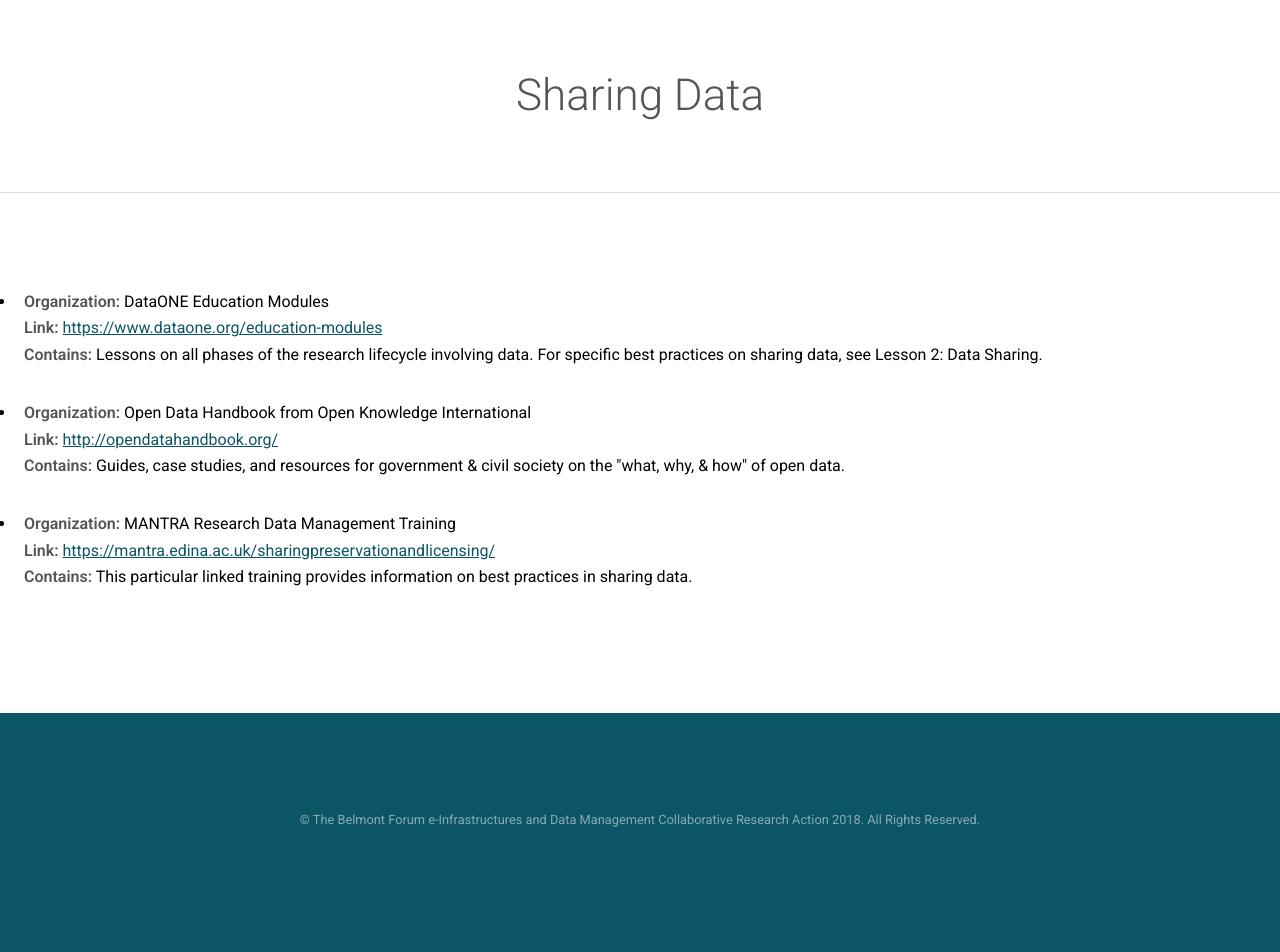
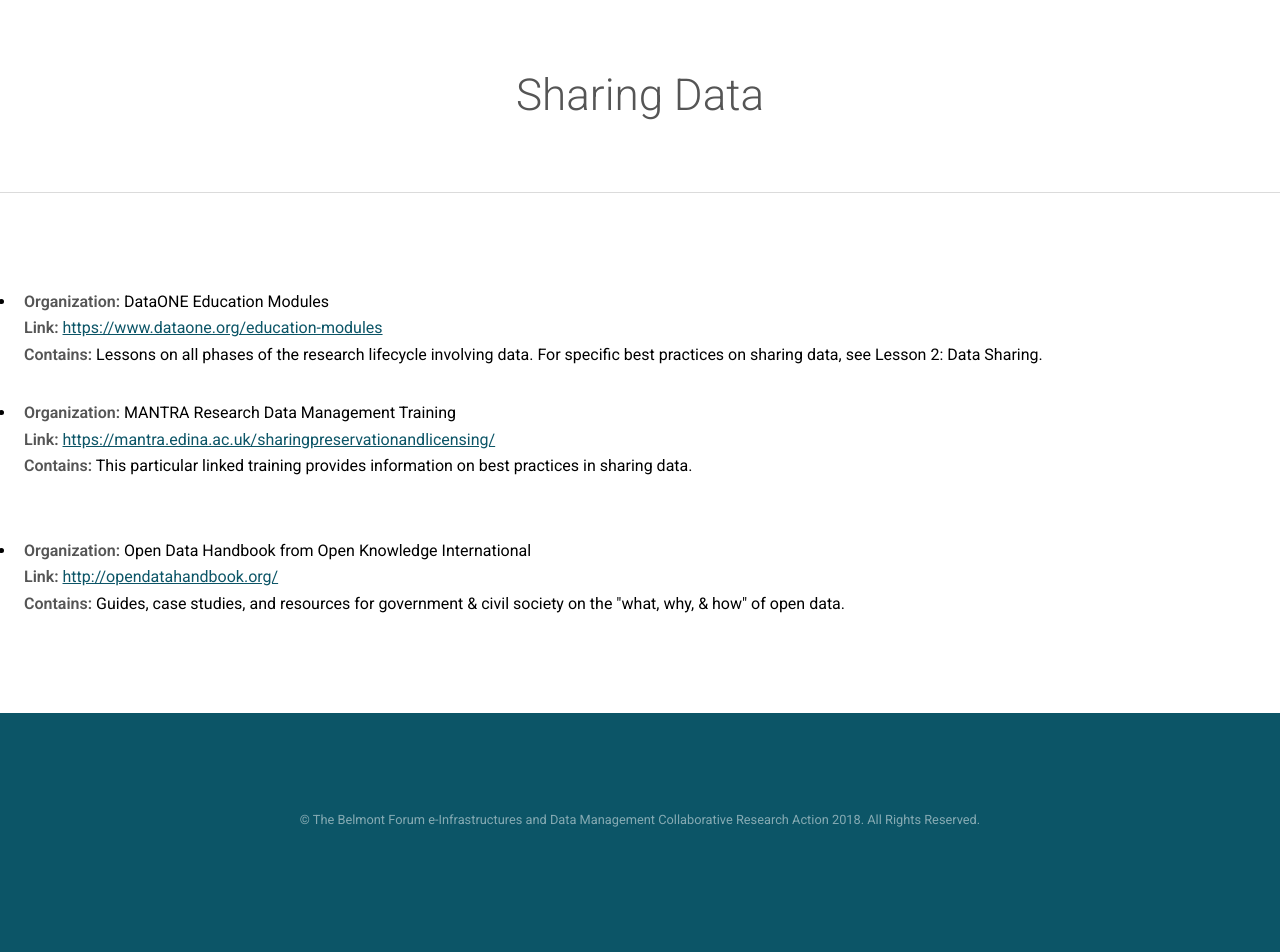
Before and after one commit to bfe-inf/toolkit, a Jekyll site: the page bp&s-sharing.html, which Jekyll copies as it is, in a window 1280 px wide. Shown: the part 452-1404 px from the top of the page. Built offline with Jekyll 4.4.1, drawn with Linux system fonts in a browser that asks for light colours; some of the changed lines change nothing that is shown.

Commit message:
Update bp&s-sharing.html

```diff
--- a/bp&s-sharing.html
+++ b/bp&s-sharing.html
@@ -55,15 +55,15 @@
 		   				<strong>Contains:</strong> Lessons on all phases of the research lifecycle involving data. For specific best practices on sharing data, see Lesson 2: Data Sharing.</li>
       					</ul>
 					<ul>
+	     					<li><strong>Organization:</strong> MANTRA Research Data Management Training<br/>
+             	   				<strong>Link:</strong> <a href="https://mantra.edina.ac.uk/sharingpreservationandlicensing/" target="_blank">https://mantra.edina.ac.uk/sharingpreservationandlicensing/</a><br/>
+		   				<strong>Contains:</strong> This particular linked training provides information on best practices in sharing data. </li><br/>
+      					</ul>
+					<ul>
 						<li><strong>Organization:</strong> Open Data Handbook from Open Knowledge International<br/>
              	   				<strong>Link:</strong> <a href="http://opendatahandbook.org/" target="_blank">http://opendatahandbook.org/</a><br/>
 		   				<strong>Contains:</strong> Guides, case studies, and resources for government & civil society on the "what, why, & how" of open data. </li>
 					</ul>
-					<ul>
-	     					<li><strong>Organization:</strong> MANTRA Research Data Management Training<br/>
-             	   				<strong>Link:</strong> <a href="https://mantra.edina.ac.uk/sharingpreservationandlicensing/" target="_blank">https://mantra.edina.ac.uk/sharingpreservationandlicensing/</a><br/>
-		   				<strong>Contains:</strong> This particular linked training provides information on best practices in sharing data. </li><br/>
-      					</ul>
      				 </div>
 	  		</section>
 
```
